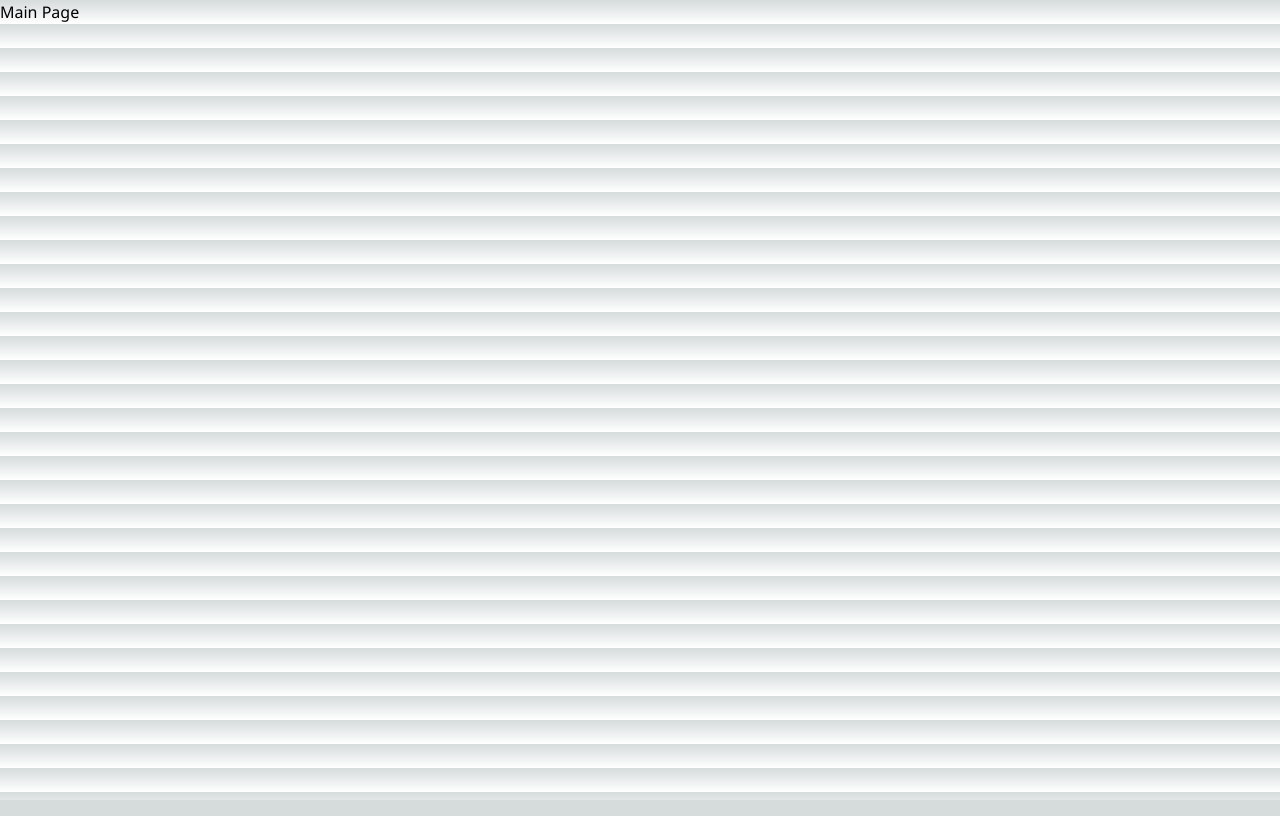
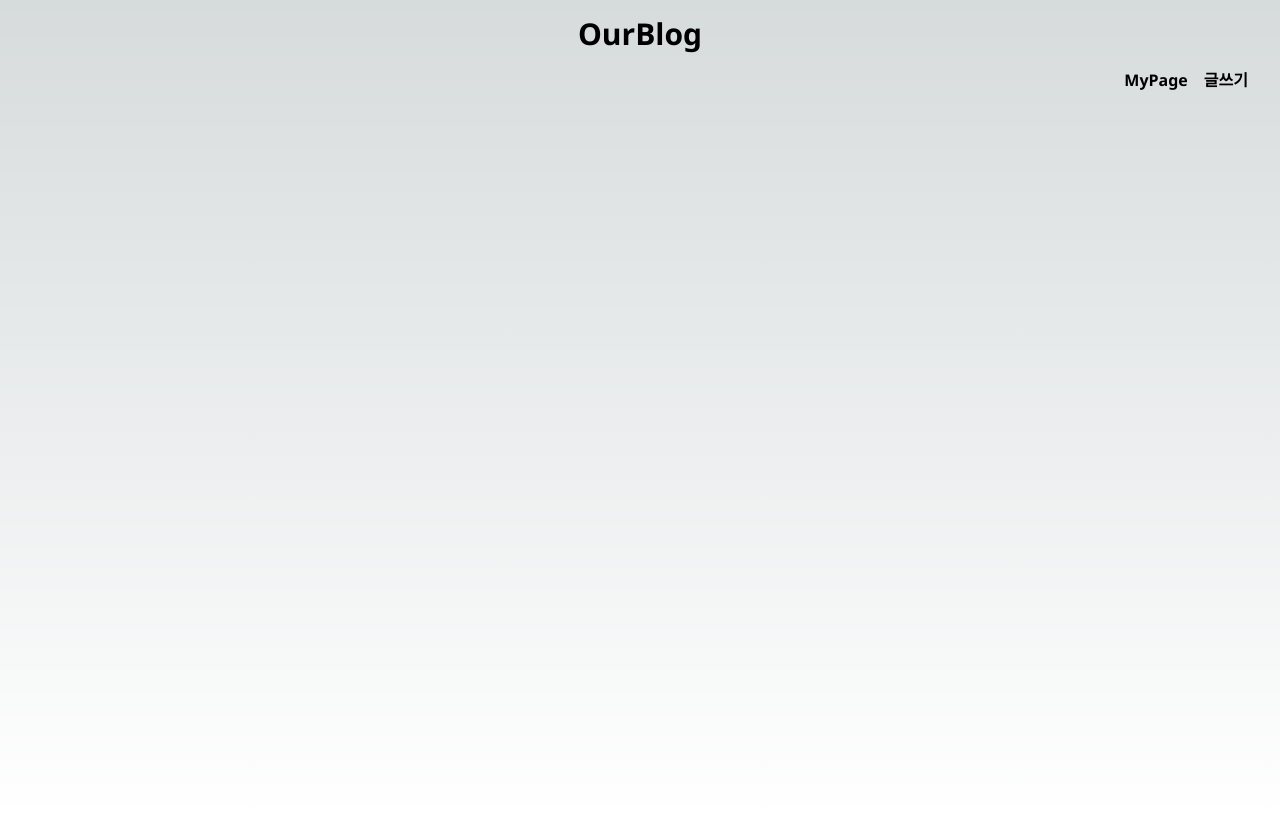
Before and after one commit to ToyMakers/blog-fe-guddnboy, a Next.js app: page /mainpage in a window 1280 px wide. Built offline with nearby package versions, Linux system fonts and the light colour scheme.

Commit message:
feat(사용자 정보 가져오기)

```diff
--- a/pages/login.tsx
+++ b/pages/login.tsx
@@ -30,11 +30,16 @@ const Login = () => {
       if (!response.ok) {
         throw new Error('로그인에 실패했습니다.');
       }
-      alert('로그인에 성공했습니다.');
-      console.log(response.body);
+
+      const data = await response.json();
+      const { access_token } = data;
+      console.log(`access_token : ${access_token}`);
+      localStorage.setItem('access_token', access_token);
+
       navigateTo('/mainpage');
     } catch (error) {
-      alert(error.message);
+      console.error(error);
+      alert('로그인에 실패했습니다.');
     }
   };
 
--- a/pages/mainpage.tsx
+++ b/pages/mainpage.tsx
@@ -1,13 +1,32 @@
 import React from 'react';
+import { useRouter } from 'next/router';
 
-const mainpage = () => {
+const MainPage = () => {
+  const router = useRouter();
+
+  const navigateTo = (path: string) => {
+    router.push(path);
+  };
+
   return (
-    <main>
-      <div>
-        <h1>Main Page</h1>
-      </div>
-    </main>
+    <div>
+      <main className="min-h-screen">
+        <div className="flex flex-col items-center mt-4">
+          <div className="text-3xl font-bold">OurBlog</div>
+          <header className="flex justify-end w-full mt-4">
+            <ul className="flex justify-center font-bold mr-4">
+              <li className="mr-4">
+                <button onClick={() => navigateTo('/mypage')}>MyPage</button>
+              </li>
+              <li className="mr-4">
+                <button>글쓰기</button>
+              </li>
+            </ul>
+          </header>
+        </div>
+      </main>
+    </div>
   );
 };
 
-export default mainpage;
+export default MainPage;
--- /dev/null
+++ b/pages/mypage.tsx
@@ -0,0 +1,58 @@
+import React from 'react';
+import useStore from '../store/store';
+import { useEffect } from 'react';
+
+const mypage = () => {
+  const { nickname, bio, setNickname, setBio } = useStore();
+
+  useEffect(() => {
+    const fetchProfile = async () => {
+      const token = localStorage.getItem('access_token');
+      console.log(token);
+      if (!token) {
+        alert('로그인이 필요합니다.');
+        return;
+      }
+      try {
+        const response = await fetch(`${process.env.NEXT_PUBLIC_SERVER_API_URL}/users/profile`, {
+          method: 'GET',
+          headers: {
+            Authorization: `Bearer ${token}`,
+            'Content-Type': 'application/json',
+          },
+        });
+        if (!response.ok) {
+          throw new Error('프로필을 가져오는 데 실패했습니다.');
+        }
+        const data = await response.json();
+        setNickname(data.nickname);
+        setBio(data.bio);
+        console.log(data.nickname);
+        console.log(data.bio);
+      } catch (error) {
+        console.error(error);
+        alert('프로필을 가져오는 데 실패했습니다.');
+      }
+    };
+    fetchProfile();
+  }, [setNickname, setBio]);
+
+  return (
+    <div className="min-h-screen">
+      <div className="flex flex-col items-center mt-9">
+        <h1 className="text-4xl">유저 정보</h1>
+      </div>
+      <div className="flex flex-col items-center mt-4">
+        <div className="flex">
+          닉네임
+          <div className="ml-4">{nickname}</div>
+        </div>
+        <div className="flex">
+          소개
+          <div className="ml-4">{bio}</div>
+        </div>
+      </div>
+    </div>
+  );
+};
+export default mypage;
--- a/pages/signup.tsx
+++ b/pages/signup.tsx
@@ -50,7 +50,8 @@ const SignUp = () => {
       console.log(response.body);
       router.push('/login');
     } catch (error) {
-      alert(error.message);
+      console.error(error);
+      alert('회원가입에 실패했습니다.');
     }
   };
 
--- a/tsconfig.json
+++ b/tsconfig.json
@@ -16,6 +16,6 @@
       "@/*": ["./*"]
     }
   },
-  "include": ["next-env.d.ts", "**/*.ts", "**/*.tsx", "store/store.tsx"],
+  "include": ["next-env.d.ts", "**/*.ts", "**/*.tsx", "store/store.tsx", "pages/login.jsx", "pages/mainpage.tsx"],
   "exclude": ["node_modules"]
 }
```
